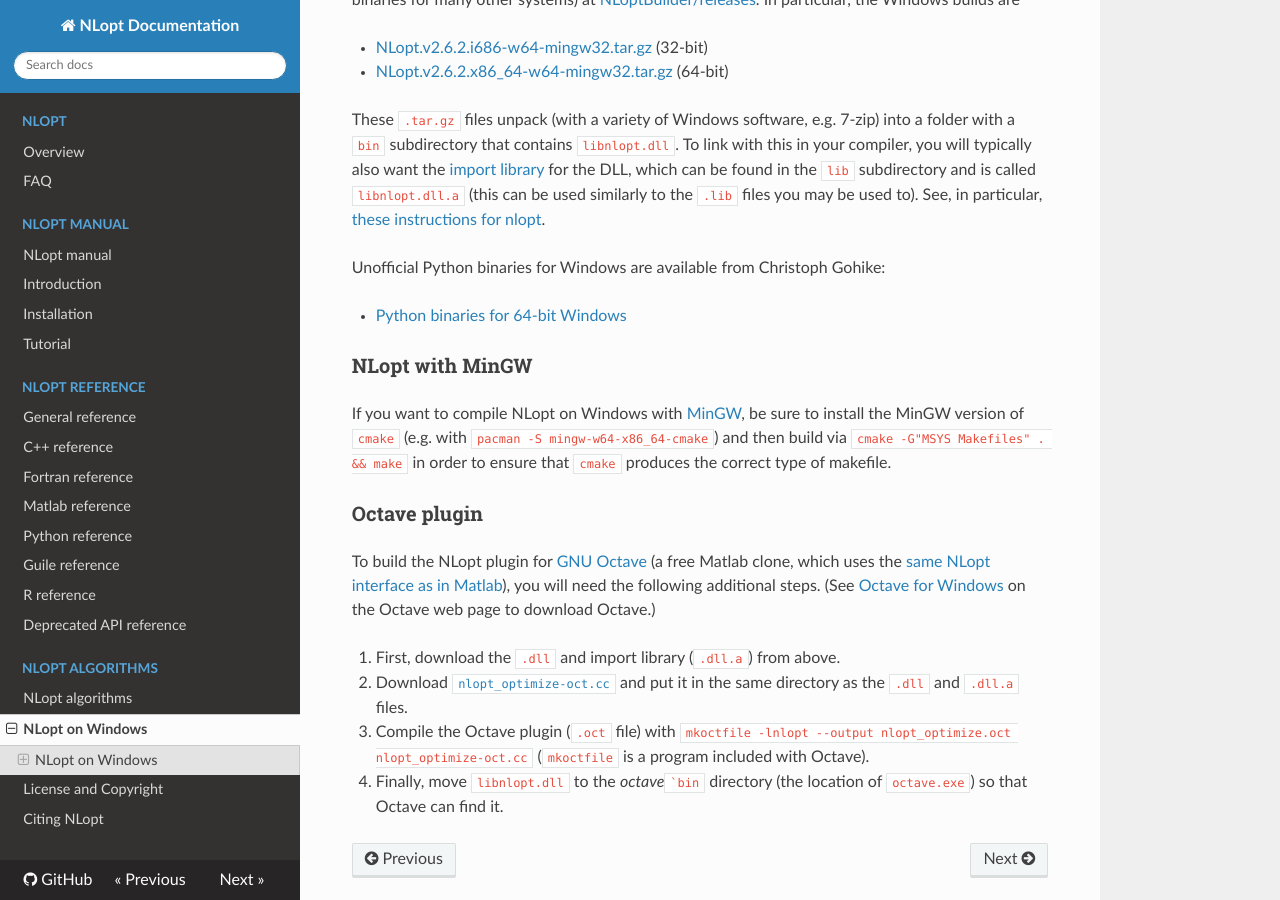
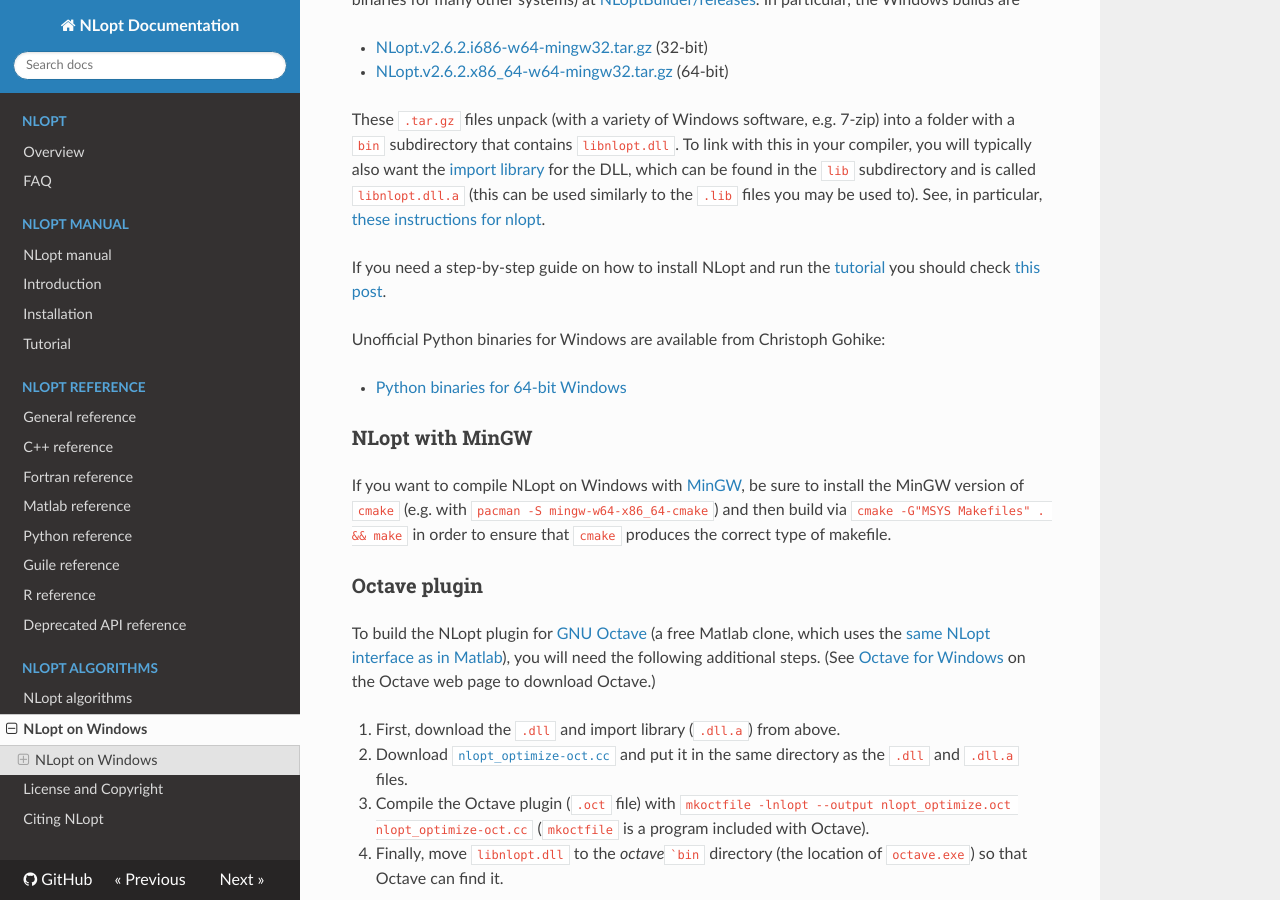
Before and after one commit to stevengj/nlopt, an MkDocs documentation site: the page built from doc/docs/NLopt_on_Windows.md, in a window 1280 px wide and 900 px high, scrolled down 374 px. Built offline with MkDocs 1.6.1, drawn with Linux system fonts in a browser that asks for light colours; nearby versions of some CDN libraries.

Commit message:
Update NLopt_on_Windows.md
Added step-by-step instructions on how to install NLopt on Windows and properly configure the project to all the required files

```diff
--- a/doc/docs/NLopt_on_Windows.md
+++ b/doc/docs/NLopt_on_Windows.md
@@ -13,6 +13,8 @@
 -  [NLopt.v2.6.2.x86_64-w64-mingw32.tar.gz](https://github.com/stevengj/NLoptBuilder/releases/download/v2.6.2/NLopt.v2.6.2.x86_64-w64-mingw32.tar.gz) (64-bit)
 
 These `.tar.gz` files unpack (with a variety of Windows software, e.g. 7-zip) into a folder with a `bin` subdirectory that contains `libnlopt.dll`.  To link with this in your compiler, you will typically also want the [import library](https://stackoverflow.com/questions/3573475/how-does-the-import-library-work-details) for the DLL, which can be found in the `lib` subdirectory and is called `libnlopt.dll.a` (this can be used similarly to the `.lib` files you may be used to).   See, in particular, [these instructions for nlopt](https://www.mathworks.com/matlabcentral/answers/380072-mex-error-undefined-reference#answer_356517).
+
+If you need a step-by-step guide on how to install NLopt and run the [tutorial](https://nlopt.readthedocs.io/en/latest/NLopt_Tutorial/) you should check [this post](https://medium.com/@gabrielr.domingos/installing-nlopt-on-windows-and-using-it-with-c-3e84d91c8960).
 
 Unofficial Python binaries for Windows are available from Christoph Gohike:
 
```
